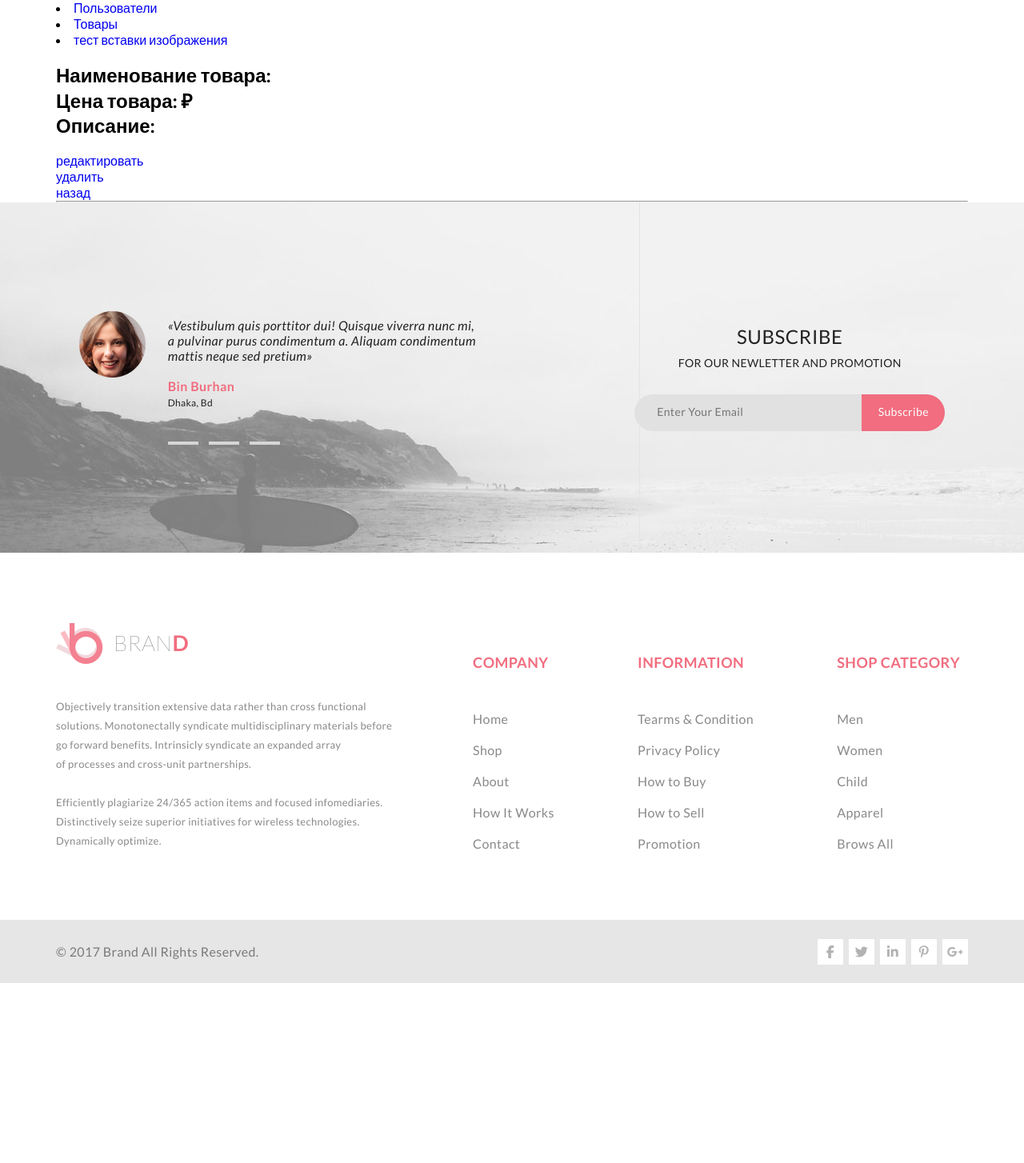
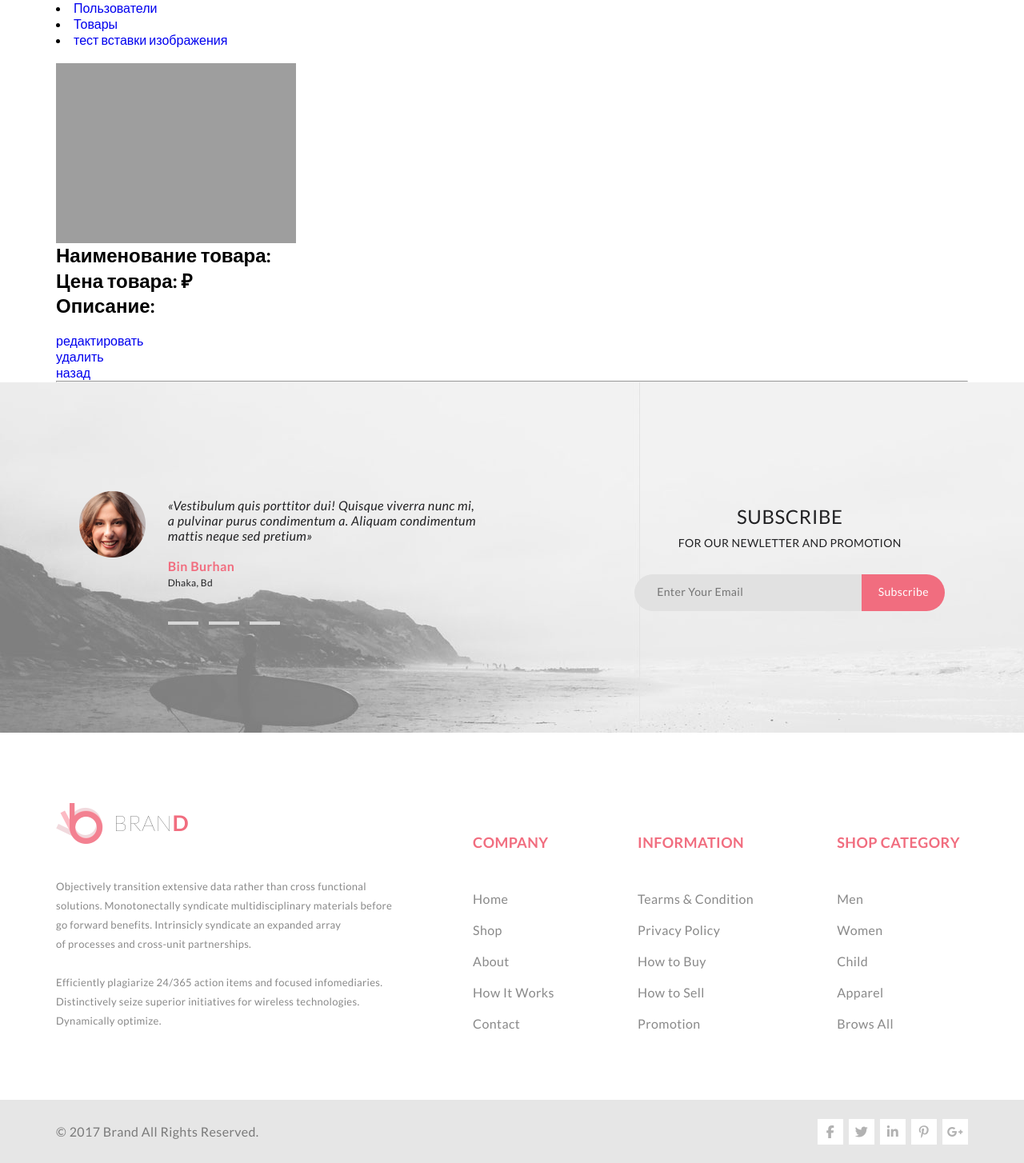
Before and after one commit to Konstantin108/PHPSTORE4, a PHP site: page /good/one in a window 1280 px wide. Shown: the part 299-1753 px from the top of the page at 80% size. Before the commit the page ends 1528 px from the top, so only its background shows below. Run offline with PHP 8.4, Linux system fonts and the light colour scheme; tables that the repository leaves empty or names only in its code hold one stand-in row (values such as "Sample post"); some libraries are stand-ins or nearby versions; grey boxes are pictures that could not be loaded.

Commit message:
сохраняюсь перед изменением модели и контроллера

```diff
--- a/public/css/style.css
+++ b/public/css/style.css
@@ -1335,6 +1335,10 @@ button {
   position: relative;
 }
 
+.new_img_style {
+  width: 300px;
+}
+
 .man_submenu {
   position: absolute;
   left: -15px;
--- a/public/css/style.scss
+++ b/public/css/style.scss
@@ -1357,6 +1357,10 @@ button {
   position: relative;
 }
 
+.new_img_style {
+  width: 300px;
+}
+
 .man_submenu {
   position: absolute;
   left: -15px;
--- a/views/goodOne.twig
+++ b/views/goodOne.twig
@@ -1,7 +1,7 @@
 {% extends 'layouts/main.twig' %}
 {% block title %}{{ good.name }}{% endblock %}
 {% block content %}
-
+    <img class="new_img_style" src="/img/{{ good.img }}" alt="img">
     <h2>Наименование товара: {{ good.name }}</h2>
     <h2>Цена товара: {{ good.price }}&#8381;</h2>
     <h2>Описание: {{ good.info }}</h2>
```
Also changed, not shown: public/img/1840b338d8f0d0e65e80b7906bed62c9.jpg (deleted), public/img/2e00c77cb7a687800db99d6ee3086b82.jpg (deleted), public/img/8d95992a13376b13189559b123aa217d.jpg (deleted), public/img/930fa9cfda67c74844c6d5e40ee547f5.jpg (deleted), public/img/b9be60b393d56f3c40ae99cf2a8ea905.jpg (added), public/img/c6c0114920c9ab2dcaf5661c0dae846c.jpg (deleted), public/img/no_img.jpg (added), 1 other file.
